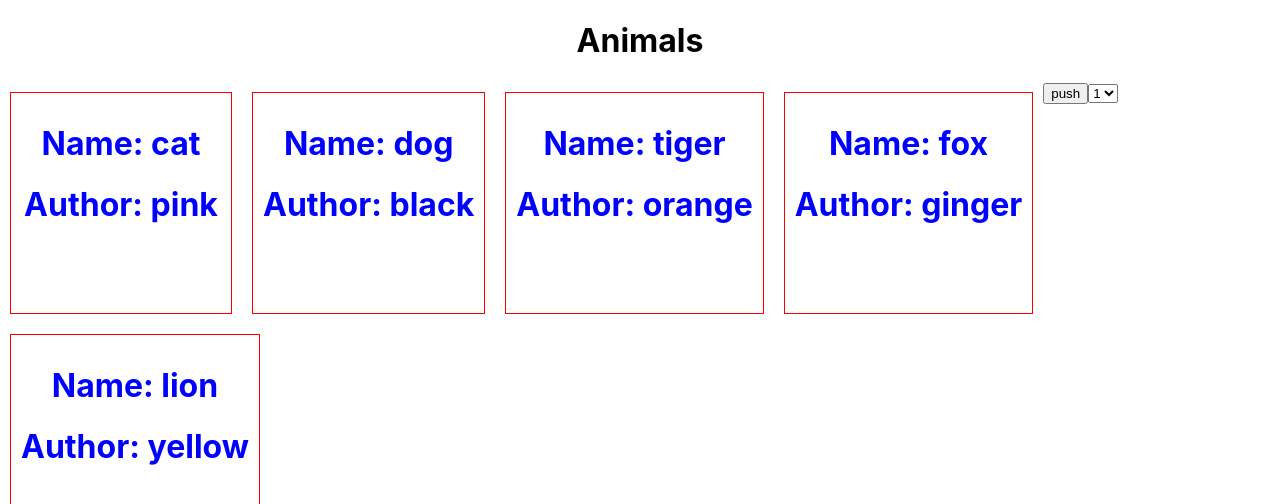
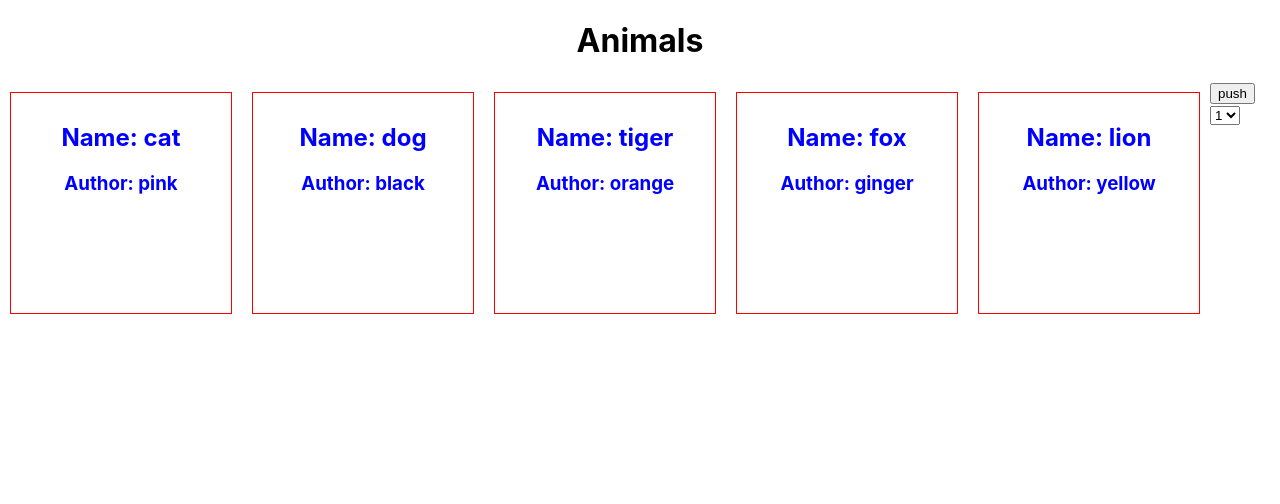
Before and after one commit to rzatalibov555/React_lesson, a React (Create React App) app in the folder app/: page / in a window 1280 px wide. Shown: the top 504 px of the page. Built offline with nearby package versions, Linux system fonts and the light colour scheme.

Commit message:
change state with click

```diff
--- a/app/src/App.js
+++ b/app/src/App.js
@@ -27,11 +27,11 @@ class App extends React.Component {
 
 
 
-  eventHandler() {
+  eventHandler(title) {
       // console.log("work")
       // this.state.title = "New Title" // State bele deyiwilmir reactda
       this.setState({
-        title: "New Title"
+        title: title     // eger title: title kimi yazilibsa yani object ile value eynidirse o zaman sadece title yazmaq kifayet edir.
       })
       console.log(this.state.title)
   }
@@ -40,10 +40,7 @@ class App extends React.Component {
     console.log(x)
   }
 
-
   render() {
-
-
 
     let animal = this.state.animals
     // console.log(animal)
@@ -55,11 +52,11 @@ class App extends React.Component {
         </div>
 
         <div className='App'>
-          <Card name={animal[0].name} color={animal[0].color} />
-          <Card name={animal[1].name} color={animal[1].color} />
-          <Card name={animal[2].name} color={animal[2].color} />
-          <Card name={animal[3].name} color={animal[3].color} />
-          <Card name={animal[4].name} color={animal[4].color} />
+          <Card name={animal[0].name} color={animal[0].color} click= {this.eventHandler.bind(this)} />
+          <Card name={animal[1].name} color={animal[1].color} click= {this.eventHandler.bind(this)} />
+          <Card name={animal[2].name} color={animal[2].color} click= {this.eventHandler.bind(this)} />
+          <Card name={animal[3].name} color={animal[3].color} click= {this.eventHandler.bind(this)} />
+          <Card name={animal[4].name} color={animal[4].color} click= {this.eventHandler.bind(this)} />
         </div>
 
         <div>
--- a/app/src/components/Cards.js
+++ b/app/src/components/Cards.js
@@ -4,8 +4,8 @@ export const Card = (props) => {
     // console.log(props)
     return(
         <div style={{ minWidth: "200px", minHeight: "200px", border:"1px solid red", padding:"10px", margin:"10px", color:"blue", float:"left"}}>
-            <h1>Name: {props.name}</h1>
-            <h1>Author: {props.color}</h1>
+            <h2 onClick={()=> props.click(props.name)}>Name: {props.name}</h2>
+            <h3>Author: {props.color}</h3>
         </div>
     )
 
```
